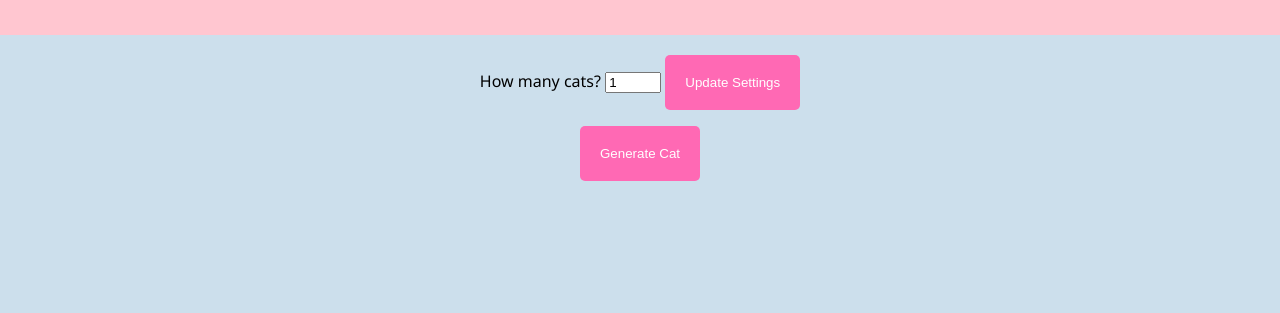
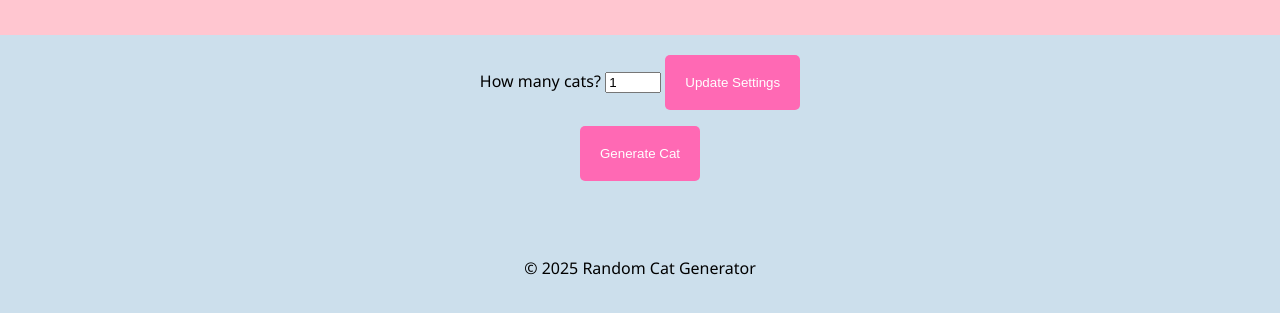
Before and after one commit to CourtKnee219/Random-Cat-Generator, a plain HTML site: page src/index.html in a window 1280 px wide. Shown: the part 83-396 px from the top of the page. Drawn offline with Linux system fonts and the light colour scheme.

Commit message:
Add website name and date in the HTML footer

```diff
--- a/src/index.html
+++ b/src/index.html
@@ -21,6 +21,10 @@
 
     <main id="cat-container"></main>
 
+    <footer>
+        <p>&copy; 2025 Random Cat Generator</p>
+    </footer>
+
     <script src="script.js"></script>
 </body>
 </html>
```
